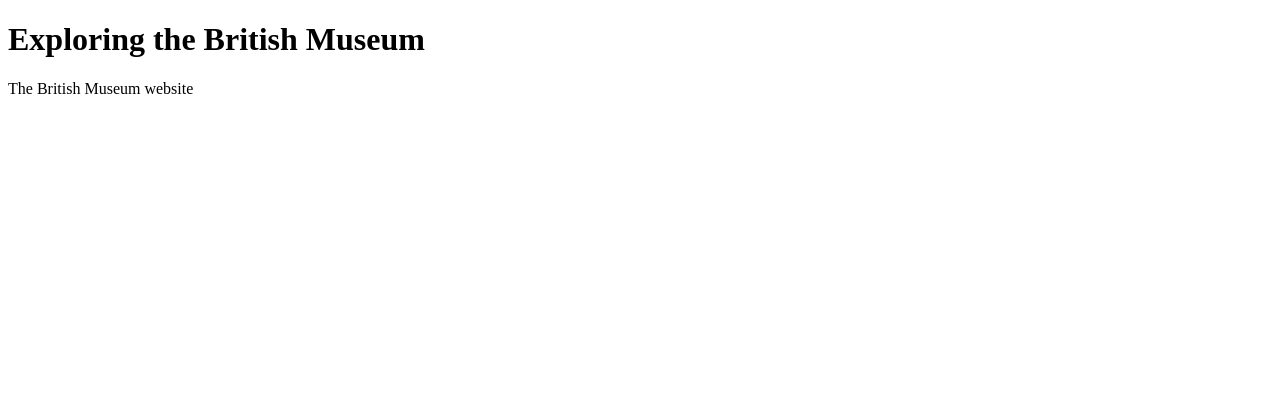
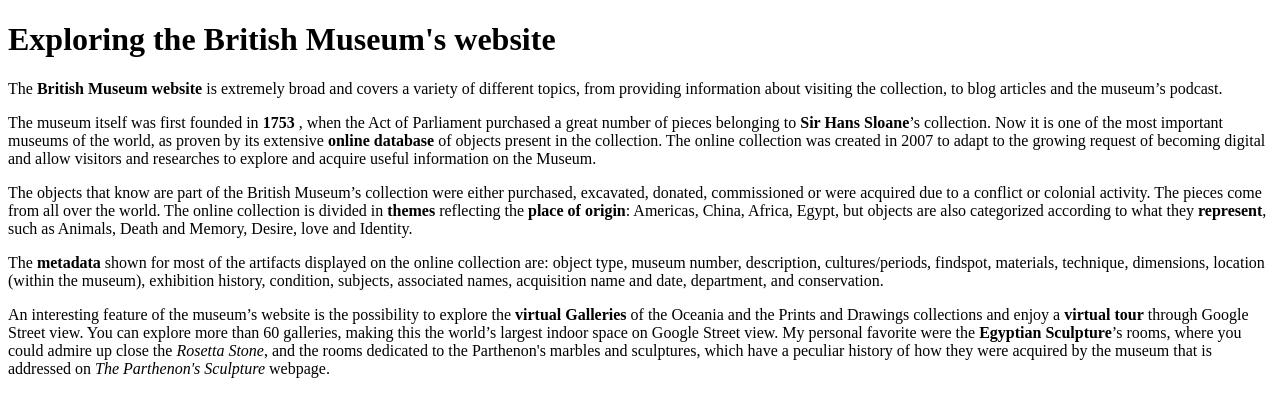
Before and after one commit to kclddh-7aavdm14-2020/wk1-british-museum-Silvia-Fabris, a plain HTML site: page index.html in a window 1280 px wide. Drawn offline with Linux system fonts and the light colour scheme.

Commit message:
updated the blog

```diff
--- a/index.html
+++ b/index.html
@@ -6,12 +6,17 @@
     <body>
 
         <!-- Add your blog post BELOW here -->
-<h1> Exploring the British Museum</h1>
+<h1> Exploring the British Museum's website </h1>
 
-<p> The British Museum website</p>
+<p> The <strong> British Museum website </strong> is extremely broad and covers a variety of different topics, from providing information about visiting the collection, to blog articles and the museum’s podcast. </p>
 
+<p> The museum itself was first founded in <strong> 1753 </strong>, when the Act of Parliament purchased a great number of pieces belonging to <strong>Sir Hans Sloane</strong>’s collection. Now it is one of the most important museums of the world, as proven by its extensive <strong>online database</strong> of objects present in the collection. The online collection was created in 2007 to adapt to the growing request of becoming digital and allow visitors and researches to explore and acquire useful information on the Museum.</p>
 
+<p>The objects that know are part of the British Museum’s collection were either purchased, excavated, donated, commissioned or were acquired due to a conflict or colonial activity. The pieces come from all over the world. The online collection is divided in <strong> themes </strong> reflecting the <strong>place of origin</strong>: Americas, China, Africa, Egypt, but objects are also categorized according to what they <strong>represent</strong>, such as Animals, Death and Memory, Desire, love and Identity.</p>
 
+<p> The <strong>metadata</strong> shown for most of the artifacts displayed on the online collection are: object type, museum number, description, cultures/periods, findspot, materials, technique, dimensions, location (within the museum), exhibition history, condition, subjects, associated names, acquisition name and date, department, and conservation. </p>
+
+<p> An interesting feature of the museum’s website is the possibility to explore the <strong>virtual Galleries</strong> of the Oceania and the Prints and Drawings collections and enjoy a <strong>virtual tour</strong> through Google Street view. You can explore more than 60 galleries, making this the world’s largest indoor space on Google Street view. My personal favorite were the <strong>Egyptian Sculpture</strong>’s rooms, where you could admire up close the <em>Rosetta Stone</em>, and the rooms dedicated to the Parthenon's marbles and sculptures, which have a peculiar history of how they were acquired by the museum that is addressed on <em> The Parthenon's Sculpture</em> webpage.</p>
         <!-- Add your blog post ABOVE here -->
 
     </body>
```
